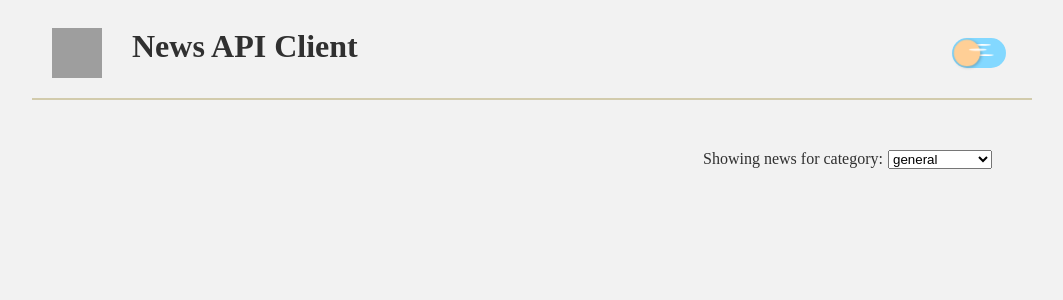
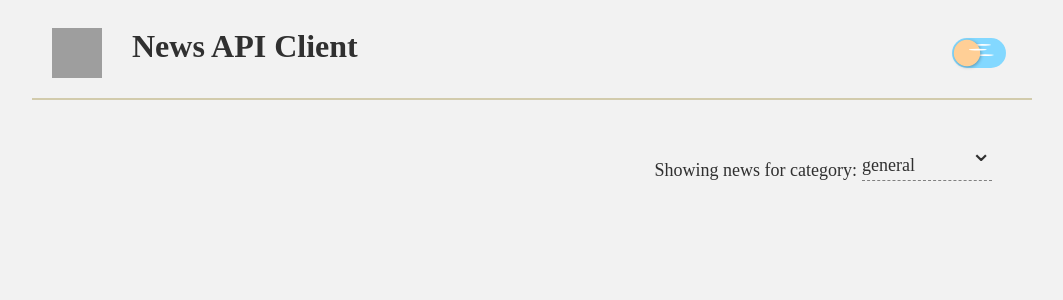
Before and after one commit to paulmdorr/newsApiClient, a Next.js app: page / in a window 1280 px wide. Shown: the top 300 px of the page, without its empty margins (108-1171 px from the left). Built offline with nearby package versions, Linux system fonts and the light colour scheme; no server answers; grey boxes are pictures that could not be loaded; a web font is replaced by a local one.

Commit message:
Improve select category styles

```diff
--- a/src/components/categories/CategorySelect.tsx
+++ b/src/components/categories/CategorySelect.tsx
@@ -8,7 +8,9 @@ const Wrapper = styled.div`
 
 const Text = styled.span`
   display: inline-block;
+  font-size: 18px;
   margin-right: 5px;
+  overflow: hidden;
 `
 
 function CategorySelect(props) {
--- a/src/components/common/FilterSelect.tsx
+++ b/src/components/common/FilterSelect.tsx
@@ -1,8 +1,12 @@
+import { StyledSelect } from './styled/FilterSelect.css'
+
 function FilterSelector({ options, selected, onChange }) {
   return (
-    <select onChange={onChange} value={selected}>
-      {options ? options.map(processOption) : ''}
-    </select>
+    <StyledSelect>
+      <select onChange={onChange} value={selected}>
+        {options ? options.map(processOption) : ''}
+      </select>
+    </StyledSelect>
   )
 }
 
--- /dev/null
+++ b/src/components/common/styled/FilterSelect.css.tsx
@@ -0,0 +1,44 @@
+import styled from 'styled-components'
+
+const StyledSelect = styled.div`
+  border-bottom: 1px dashed gray;
+  cursor: pointer;
+  display: inline-block;
+  height: 30px;
+  overflow: hidden;
+  width: 130px;
+
+  &:after {
+    bottom: 35px;
+    content: '\\2304';
+    font-size: 26px;
+    line-height: 16px;
+    position: relative;
+    pointer-events: none;
+    transition: 100ms linear;
+  }
+
+  &:hover:after {
+    bottom: 33px;
+    transition: 100ms linear;
+  }
+
+  select {
+    appearance: none;
+    background: transparent;
+    border: none;
+    color: ${({ theme }) => theme.colors.text};
+    cursor: pointer;
+    font-family: Sahitya;
+    font-size: 18px;
+    height: 30px;
+    width: 130px;
+
+    option {
+      font-family: Sahitya;
+      font-size: 18px;
+    }
+  }
+`
+
+export { StyledSelect }
```
